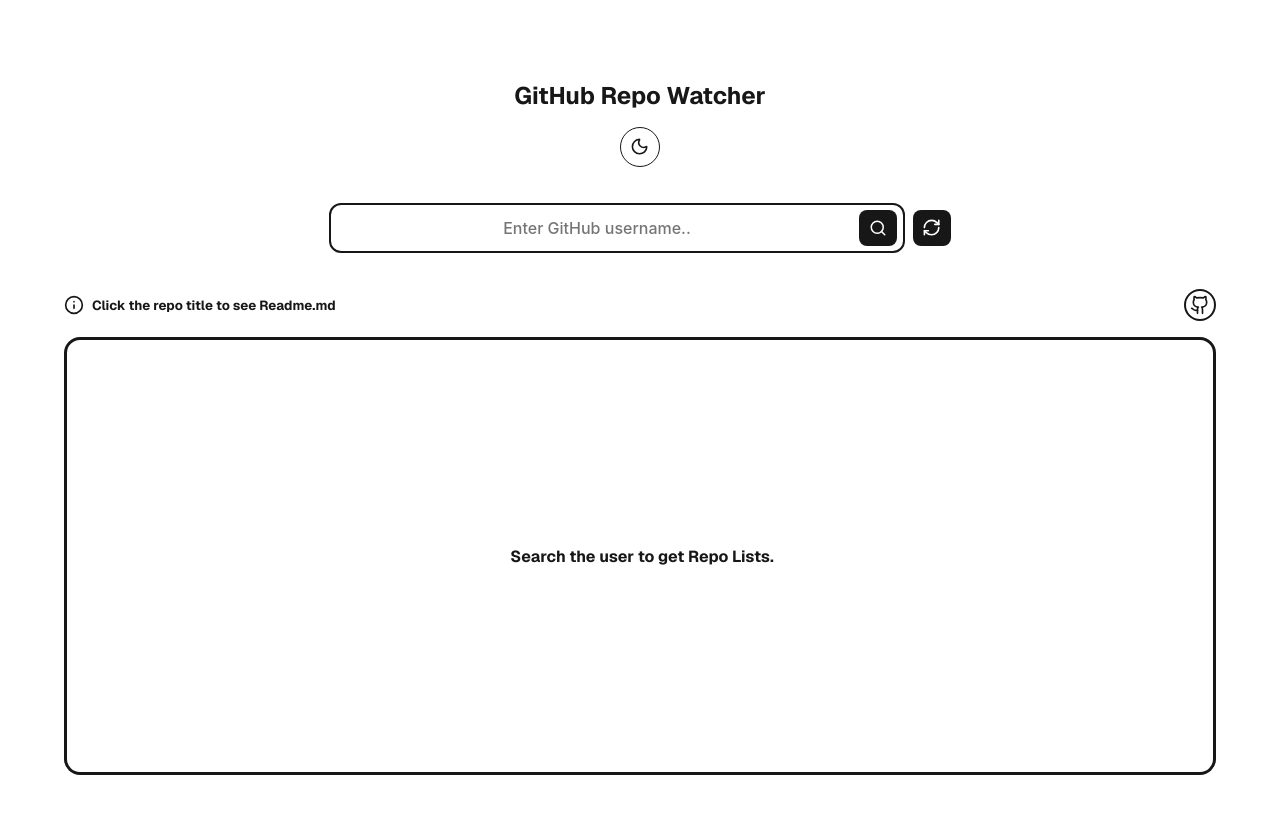
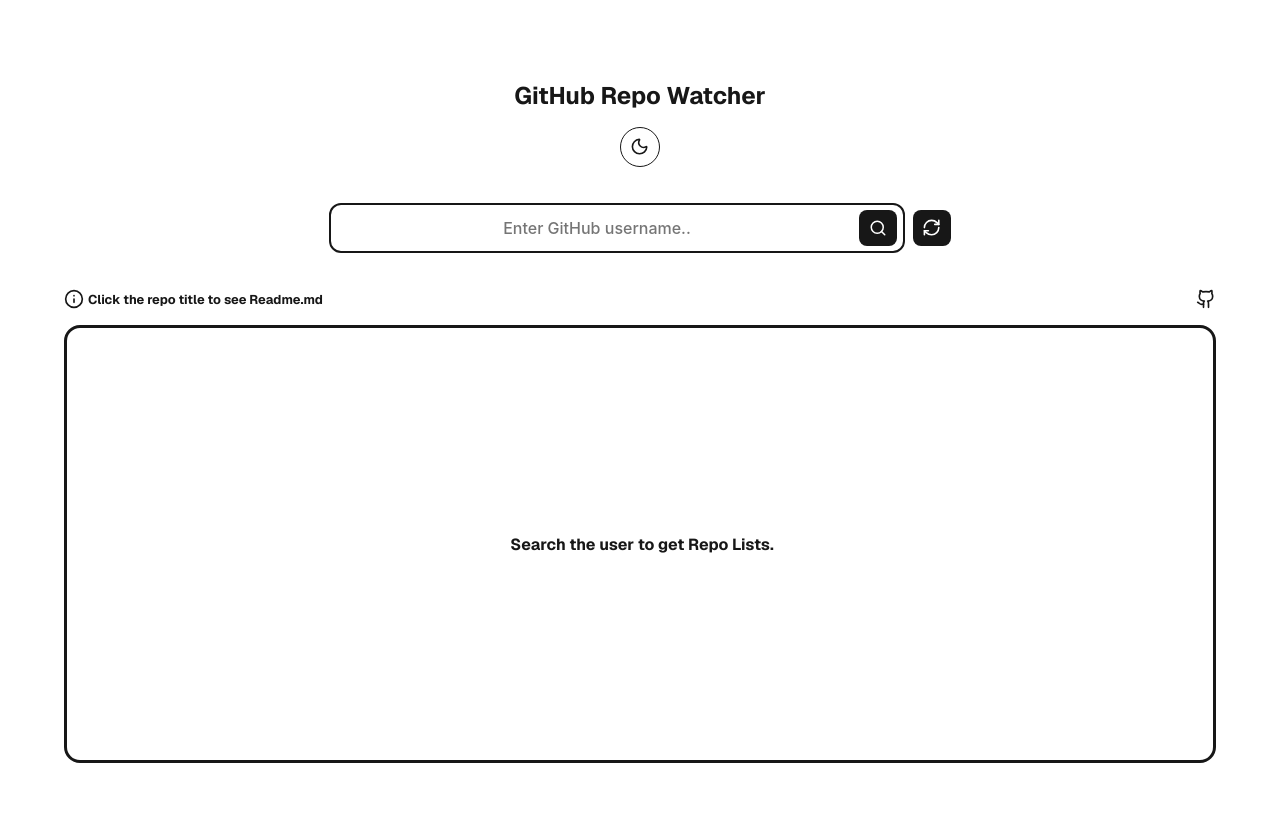
Before and after one commit to FeelsBlack/github-repo-watcher, a Next.js app: page / in a window 1280 px wide. Shown: the top 814 px of the page. Built offline with nearby package versions, Linux system fonts and the light colour scheme.

Commit message:
feat: [HARDI] Adding Aria Accessibility for Github Icon

```diff
--- a/src/app/page.module.css
+++ b/src/app/page.module.css
@@ -30,10 +30,7 @@
 }
 
 .githubIcon {
-  width: 32px;
-  height: 32px;
   transition: 0.3s;
-  border: 2px solid var(--foreground);
   border-radius: 50%;
   align-items: center;
   justify-content: center;
@@ -41,7 +38,7 @@
 }
 
 .githubIcon:hover {
-  background-color: var(--child-hover-bg);
+  color: hsl(221 83% 53%);
 }
 
 @media (prefers-color-scheme: dark) {
--- a/src/app/page.tsx
+++ b/src/app/page.tsx
@@ -81,13 +81,14 @@
         <div className={styles.infoContainer}>
           <div style={{display: "flex", alignItems: "center"}}>
             <Info size={20} />
-            <h5 style={{marginLeft: "8px"}}>Click the repo title to see Readme.md</h5>
+            <p style={{marginLeft: "4px", fontSize: "0.8rem", fontWeight: "bold"}}>Click the repo title to see Readme.md</p>
           </div>
           <a
             href="https://github.com/FeelsBlack/github-repo-watcher"
             target="_blank"
             rel="noopener noreferrer"
             className={styles.githubIcon}
+            aria-label="Github"
           >
             <GithubIcon size={20} />
           </a>
```
